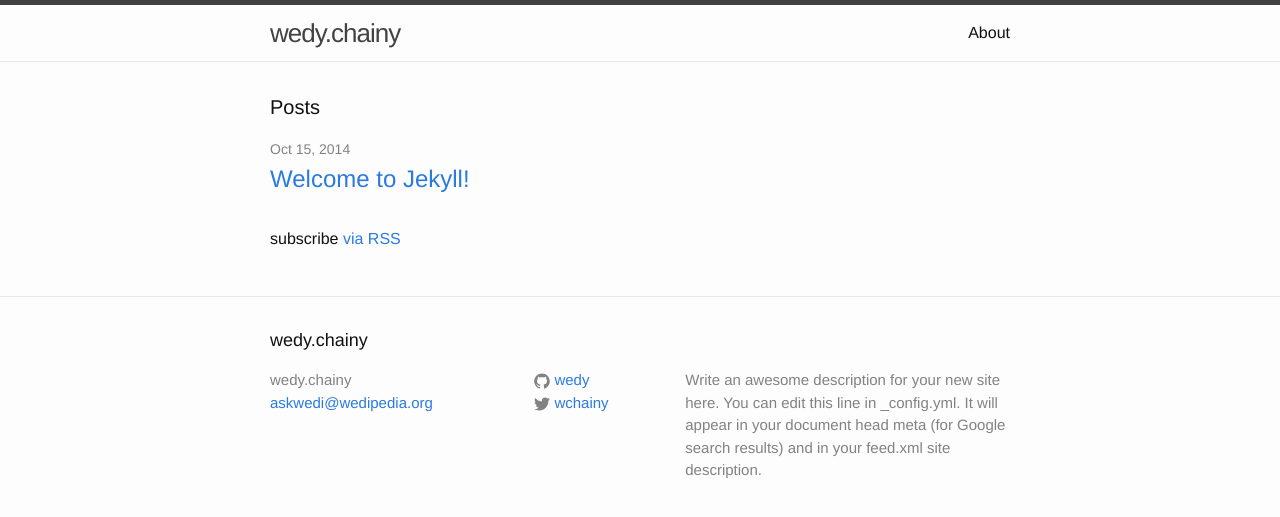
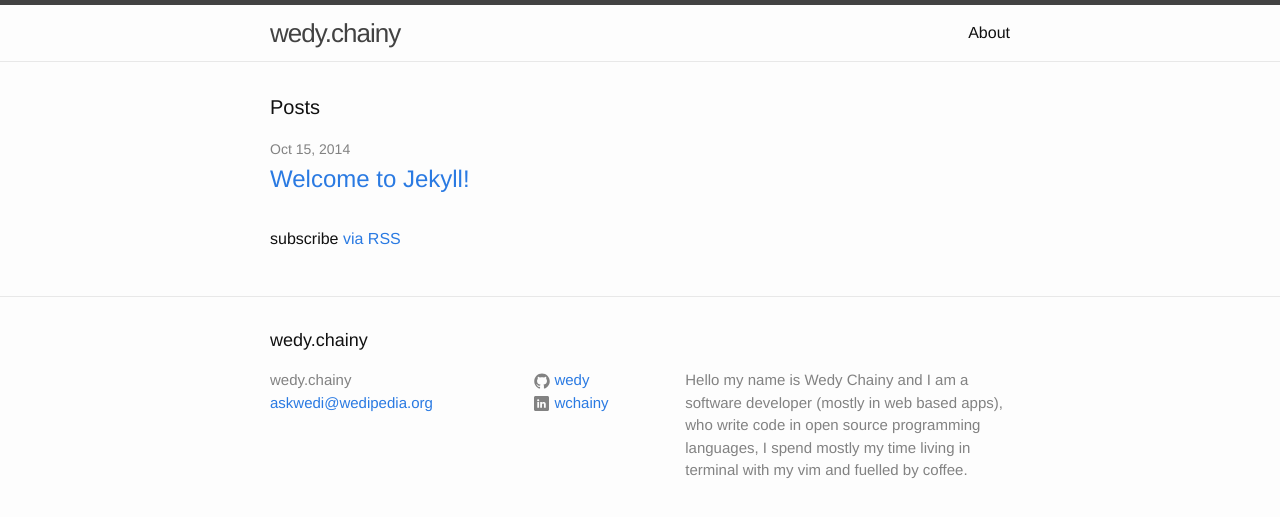
Before and after one commit to wedy/wedy.github.io, a Jekyll site: the page built from index.html, in a window 1280 px wide. Shown: the top 517 px of the page. Built offline with Jekyll 4.4.1, drawn with Linux system fonts in a browser that asks for light colours.

Commit message:
description footer + linkedin

```diff
--- a/_config.yml
+++ b/_config.yml
@@ -2,9 +2,7 @@
 title: wedy.chainy
 email: askwedi@wedipedia.org
 description: > # this means to ignore newlines until "baseurl:"
-  Write an awesome description for your new site here. You can edit this
-  line in _config.yml. It will appear in your document head meta (for
-  Google search results) and in your feed.xml site description.
+  Hello my name is Wedy Chainy and I am a software developer (mostly in web based apps), who write code in open source programming languages, I spend mostly my time living in terminal with my vim and fuelled by coffee.
 baseurl: "" # the subpath of your site, e.g. /blog/
 url: "http://wedy.github.io" # the base hostname & protocol for your site
 github_username:  wedy
--- a/_includes/footer.html
+++ b/_includes/footer.html
@@ -30,11 +30,12 @@
 
           {% if site.linkedin_username %}
           <li>
-            <a href="http://linkdin.com/in/{{ site.linkedin_username }}">
+            <a href="http://linkedin.com/in/{{ site.linkedin_username }}">
               <span class="icon  icon--linkedin">
                 <svg viewBox="0 0 16 16">
-                  <path fill="#828282" d="M15.969,3.058c-0.586,0.26-1.217,0.436-1.878,0.515c0.675-0.405,1.194-1.045,1.438-1.809
-                  c-0.632,0.375-1.332,0.647-2.076,0.793c-0.596-0.636-1.446-1.033-2.387-1.033c-1.806,0-3.27,1.464-3.27,3.27 c0,0.256,0.029,0.506,0.085,0.745C5.163,5.404,2.753,4.102,1.14,2.124C0.859,2.607,0.698,3.168,0.698,3.767 c0,1.134,0.577,2.135,1.455,2.722C1.616,6.472,1.112,6.325,0.671,6.08c0,0.014,0,0.027,0,0.041c0,1.584,1.127,2.906,2.623,3.206 C3.02,9.402,2.731,9.442,2.433,9.442c-0.211,0-0.416-0.021-0.615-0.059c0.416,1.299,1.624,2.245,3.055,2.271 c-1.119,0.877-2.529,1.4-4.061,1.4c-0.264,0-0.524-0.015-0.78-0.046c1.447,0.928,3.166,1.469,5.013,1.469 c6.015,0,9.304-4.983,9.304-9.304c0-0.142-0.003-0.283-0.009-0.423C14.976,4.29,15.531,3.714,15.969,3.058z"/>
+                <g transform="scale(.030)">
+                <path fill="#828282" d="M 50 0 C 22.3 0 -1.0018638e-016 22.3 0 50 L 0 450 C 0 477.7 22.3 500 50 500 L 450 500 C 477.7 500 500 477.7 500 450 L 500 50 C 500 22.3 477.7 -1.0018638e-016 450 0 L 50 0 z M 139.90625 105.78125 C 159.0884 105.78125 174.625 121.31785 174.625 140.5 C 174.625 159.68215 159.0884 175.25 139.90625 175.25 C 120.7241 175.25 105.1875 159.68215 105.1875 140.5 C 105.1875 121.31785 120.7241 105.78125 139.90625 105.78125 z M 321.78125 196.21875 C 325.70331 196.23272 329.70552 196.41773 335.09375 196.75 C 361.27754 198.36467 390.45438 218.82992 391.3125 266.78125 C 392.01925 306.27404 391.8125 368.8622 391.8125 391.90625 L 332.28125 391.90625 C 332.28125 368.33154 332.53125 319.63203 332.53125 285.1875 C 332.53125 269.51509 325.49621 248.4375 300.4375 248.4375 C 272.84022 248.4375 266.125 274.08181 266.125 285.1875 C 266.125 318.2611 265.84375 370.93882 265.84375 391.90625 L 206.65625 391.90625 C 206.65625 356.56169 207.03125 235.25275 207.03125 201 C 237.59851 201 252.22212 200.9375 263.40625 200.9375 C 263.40625 212.15473 263.3125 219.65941 263.3125 227.84375 C 272.64946 208.99245 298.14378 197.18916 309.0625 196.625 C 314.04108 196.36776 317.85918 196.20475 321.78125 196.21875 z M 110.1875 201.75 L 169.53125 201.75 L 169.53125 391.8125 L 110.1875 391.8125 L 110.1875 201.75 z "/>
+                </g>
                 </svg>
               </span>
 
```
